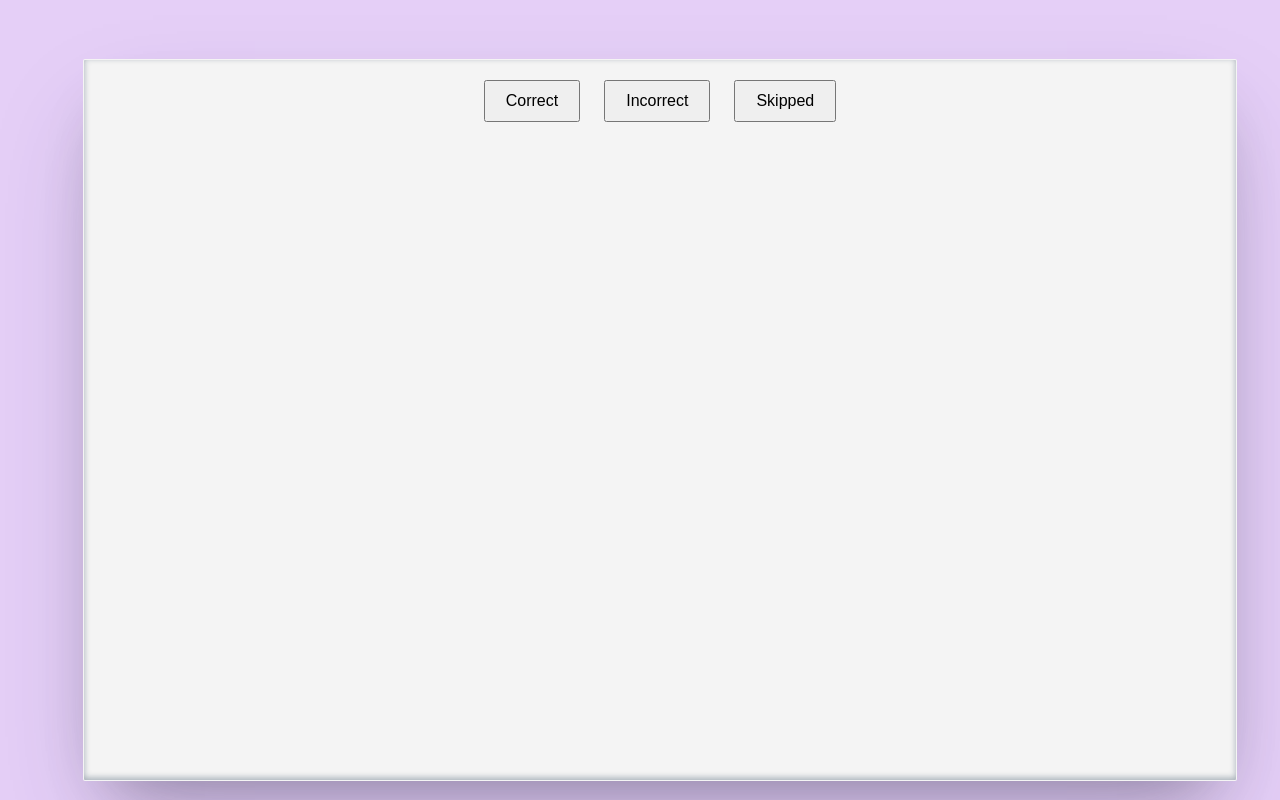
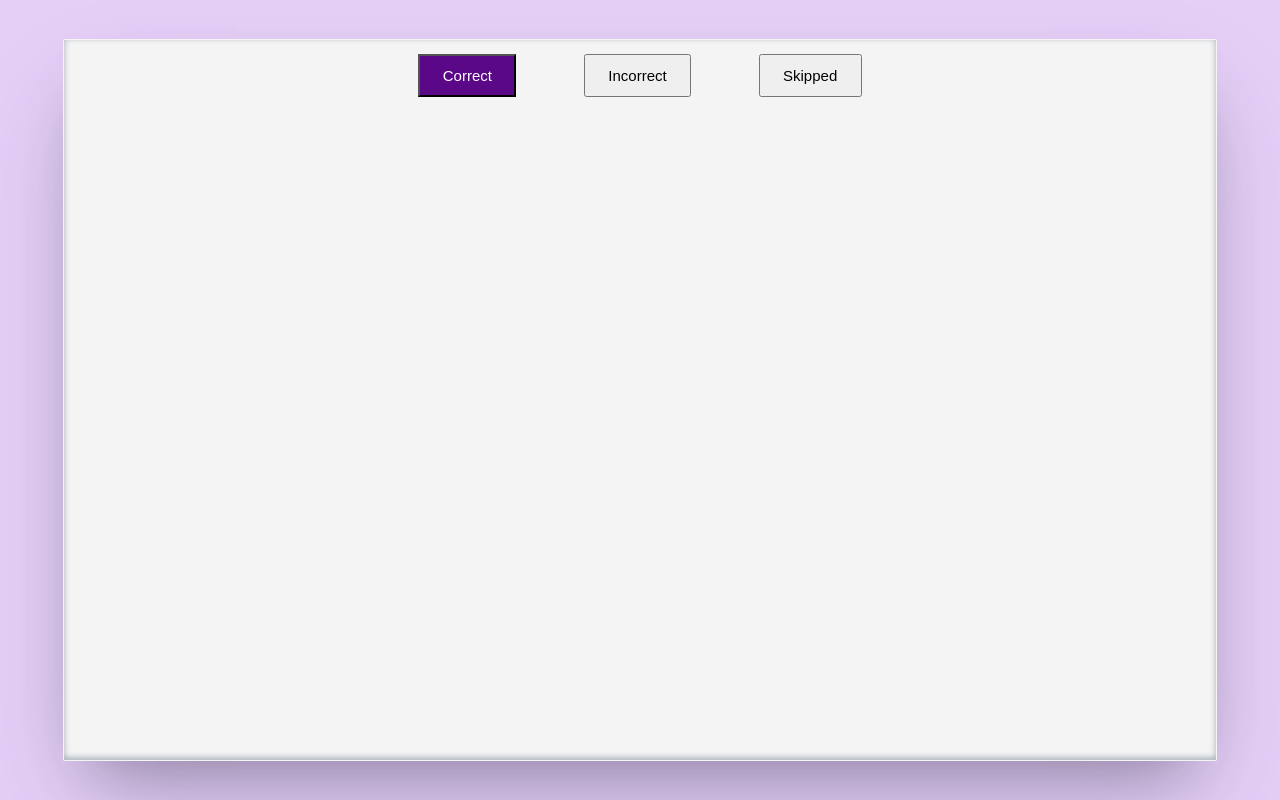
Before and after one commit to ananyajain10/brain-teaser-quiz, a website: page questionStatus.html in a window 1280 px wide. Drawn offline with Linux system fonts and the light colour scheme.

Commit message:
addedDetailsCss

```diff
--- a/questionStatus.css
+++ b/questionStatus.css
@@ -1,45 +1,55 @@
 body {
 
-    margin: 0;
-    padding: 0;
-    background-color:#E5CFF7;
+   margin: 0;
+   padding: 0;
+   background-color:#E5CFF7;
 }
 
 .wrap{
     width: 90%;
     height: 90%;
     background-color: #f4f4f4;
-
-    justify-content: center;
-    align-items: center;
+    display: flex;
     flex-direction: column;
+    overflow: hidden;
     position: absolute;
     top: 50%;
     left: 50%;
-    transform: translate(-50%,-50%);
+    transform: translate(-50%, -50%);
     border: 1px solid transparent;
     border-radius: 2px;
     box-shadow: rgba(50, 50, 93, 0.25) 0px 50px 100px -20px, rgba(0, 0, 0, 0.3) 0px 30px 60px -30px, rgba(10, 37, 64, 0.35) 0px -2px 6px 0px inset;
 }
 
-div {
-    text-align: center;
-    margin: 20px;
+@media screen and (max-width: 800px) {
+    .wrap {
+        width: 100%;
+        height: 100%;
+        margin: 0%;
+    }
+
+
+}
+.tabcontent{
+    display: flex;
+    margin: 14px;
+    justify-content: center;
+}
+.tabcontents{
+    overflow: scroll;
 }
 
+
 button {
-    padding: 10px 20px;
-    font-size: 16px;
+    padding: 1% 2%;
+    font-size: 15px;
     cursor: pointer;
-    margin: 0 10px;
+    margin: 0 3%;
 }
 
 
 
-ul {
-    list-style-type: none;
-    padding: 0;
-}
+
 
 li {
     margin-bottom: 10px;
@@ -55,7 +65,7 @@ button:hover {
     opacity: 0.8;
 }
 
-div ul{
+ul{
     list-style-type: square;
     text-align: left;
 }
--- a/questionStatus.html
+++ b/questionStatus.html
@@ -11,7 +11,7 @@
 <body>
     <div class="wrap">
         <div class="tabcontent">
-            <button class="correct" id="correct"> Correct </button>
+            <button class="correct active" id="correct"> Correct </button>
             <button class="incorrect" id="incorrect">Incorrect</button>
             <button class="unattempted" id="unattempted">Skipped</button>
         </div>
@@ -28,8 +28,8 @@
         <div id="tabUnattempted" class="tabcontents">
             <ul id="unattemptAnslist"></ul>
         </div>
+    </div>
 
-    </div>
     <script src="questionStatus.js"></script>
 
 </body>
--- a/questions.css
+++ b/questions.css
@@ -72,6 +72,7 @@ img{
     padding: 15px;
     font-size: 20px;
     font-weight: 400;
+
 }
 
 
@@ -89,10 +90,7 @@ input{
     margin: 1em;
 }
 
-#quess{
-    text-align: center;
-    justify-content: center;
-}
+
 .ques-controls{
     display: flex;
     align-items: center;
```
